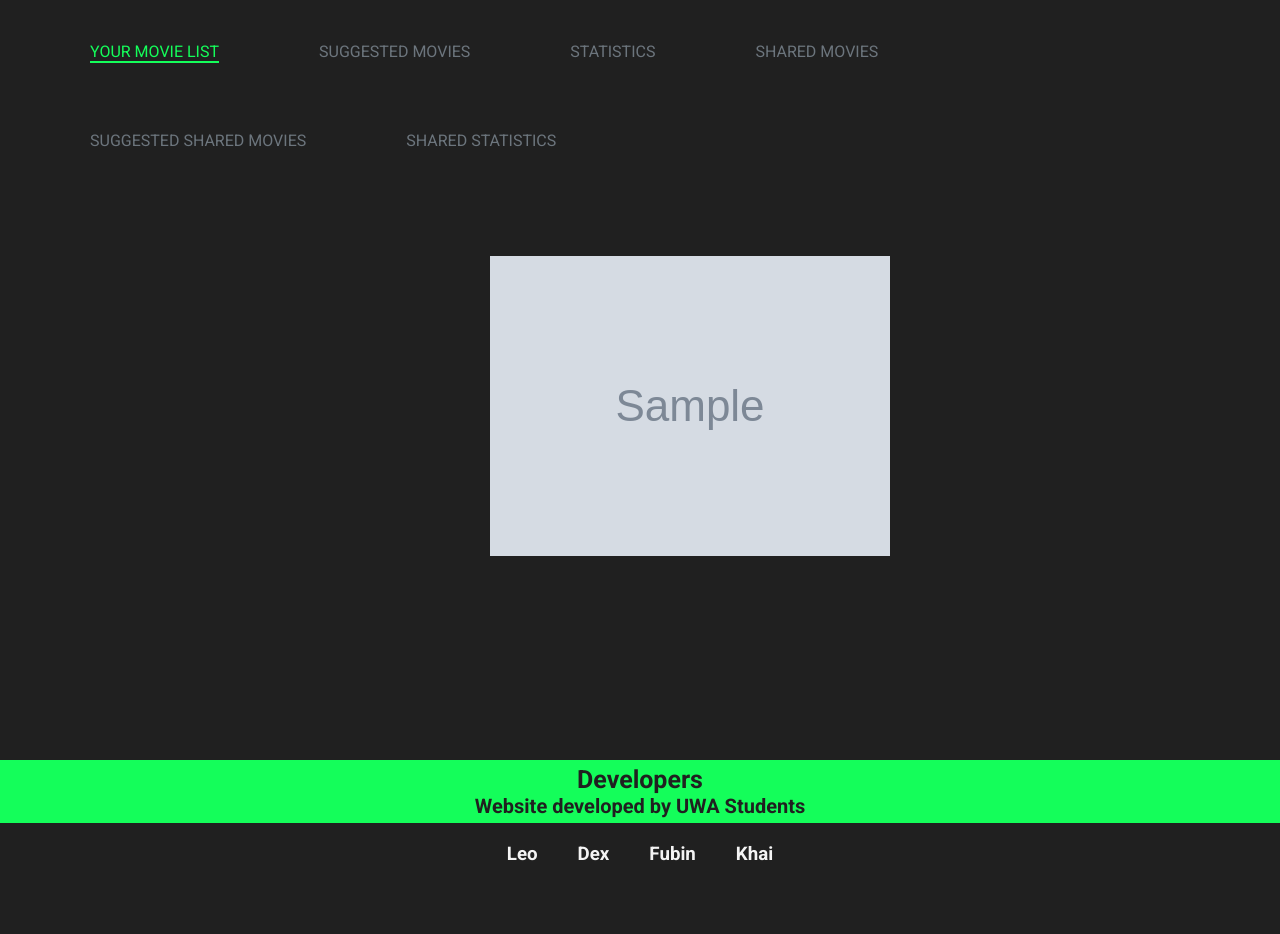
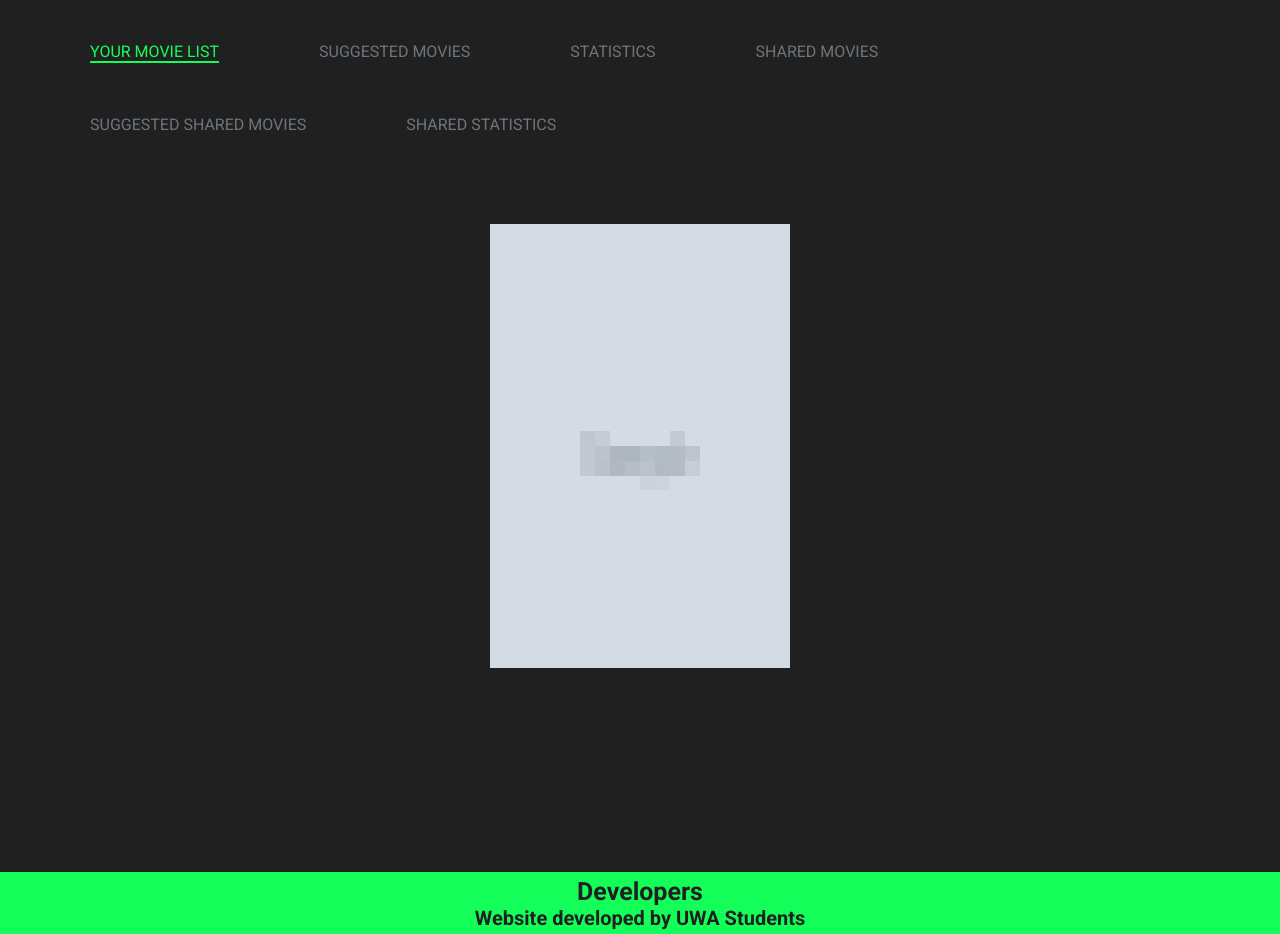
Before and after one commit to leo-mcgill/Group93, a Flask app: page /visualiseMovies in a window 1280 px wide. Shown: the part 71-1005 px from the top of the page. Before the commit the page ends 932 px from the top, so only its background shows below. Run offline with Flask 3, Linux system fonts and the light colour scheme; a user stored in the database is signed in; tables that the repository leaves empty hold one stand-in row (values such as "Sample post"); grey boxes marked "Sample" are stand-in pictures.

Commit message:
pixelating movie posters due to copyright

```diff
--- a/app/static/css_styles/visualise_styles.css
+++ b/app/static/css_styles/visualise_styles.css
@@ -74,6 +74,12 @@ width: 100%;;
   padding-bottom: 0px;
 }
 
+.canvas_dimensions {
+    width: 300px;
+    height: 444px;
+    image-rendering: pixelated;
+}
+
 
 
 .user-items-box {
--- a/app/static/pixelate_poster.js
+++ b/app/static/pixelate_poster.js
@@ -1,7 +1,7 @@
 window.addEventListener('DOMContentLoaded', () => {
     const canvases = document.querySelectorAll('canvas');
-    const targetWidth = 5;
-    const targetHeight = 7;
+    const targetWidth = 20;
+    const targetHeight = 30;
 
     canvases.forEach(canvas => {
         const src = canvas.getAttribute('data-src');
--- a/app/templates/visualiseMovies.html
+++ b/app/templates/visualiseMovies.html
@@ -44,7 +44,7 @@
         {% for movie in movies %}
         <div class="centered_div row_direction movie-item ">
             <div class="movie_image_container">
-                <img src={{ movie.poster_url }}></img>
+                <canvas class="canvas_dimensions" data-src={{ movie.poster_url }}></canvas>
             </div>
             <div class="movie-item-overlay">
                 <h3 class="">Movie Details</h3>
@@ -60,6 +60,8 @@
             </div>
         </div>
         {% endfor %}
+        <script src="{{ url_for('static', filename='pixelate_poster.js') }}">
+        </script>
     </div>
 
 </div>
--- a/app/templates/visualiseMoviesShared.html
+++ b/app/templates/visualiseMoviesShared.html
@@ -50,7 +50,7 @@
         {% for movie in movies %}
         <div class="centered_div row_direction movie-item ">
             <div class="movie_image_container">
-                <img src={{ movie.poster_url }}></img>
+                <canvas class="canvas_dimensions" data-src={{ movie.poster_url }}></canvas>
             </div>
             <div class="movie-item-overlay">
                 <h3 class="">Movie Details</h3>
@@ -66,6 +66,8 @@
             </div>
         </div>
         {% endfor %}
+        <script src="{{ url_for('static', filename='pixelate_poster.js') }}">
+        </script>
     </div>
 
 </div>
--- a/app/templates/visualiseMoviesSharedSuggested.html
+++ b/app/templates/visualiseMoviesSharedSuggested.html
@@ -55,7 +55,7 @@
         {% for movie in movies %}
         <div class="centered_div row_direction movie-item ">
             <div class="movie_image_container">
-                <img src={{ movie.poster_url }}></img>
+                <canvas class="canvas_dimensions" data-src={{ movie.poster_url }}></canvas>
             </div>
             <div class="movie-item-overlay">
                 <h3 class="">Movie Details</h3>
@@ -69,6 +69,8 @@
             </div>
         </div>
         {% endfor %}
+        <script src="{{ url_for('static', filename='pixelate_poster.js') }}">
+        </script>
     </div>
 </div>
 
--- a/app/templates/visualiseMoviesSuggested.html
+++ b/app/templates/visualiseMoviesSuggested.html
@@ -46,7 +46,7 @@
         {% for movie in movies %}
         <div class="centered_div row_direction movie-item ">
             <div class="movie_image_container">
-                <img src={{ movie.poster_url }}></img>
+                <canvas class="canvas_dimensions" data-src={{ movie.poster_url }}></canvas>
             </div>
             <div class="movie-item-overlay">
                 <h3 class="">Movie Details</h3>
@@ -60,6 +60,8 @@
             </div>
         </div>
         {% endfor %}
+        <script src="{{ url_for('static', filename='pixelate_poster.js') }}">
+        </script>
     </div>
 </div>
 
```
